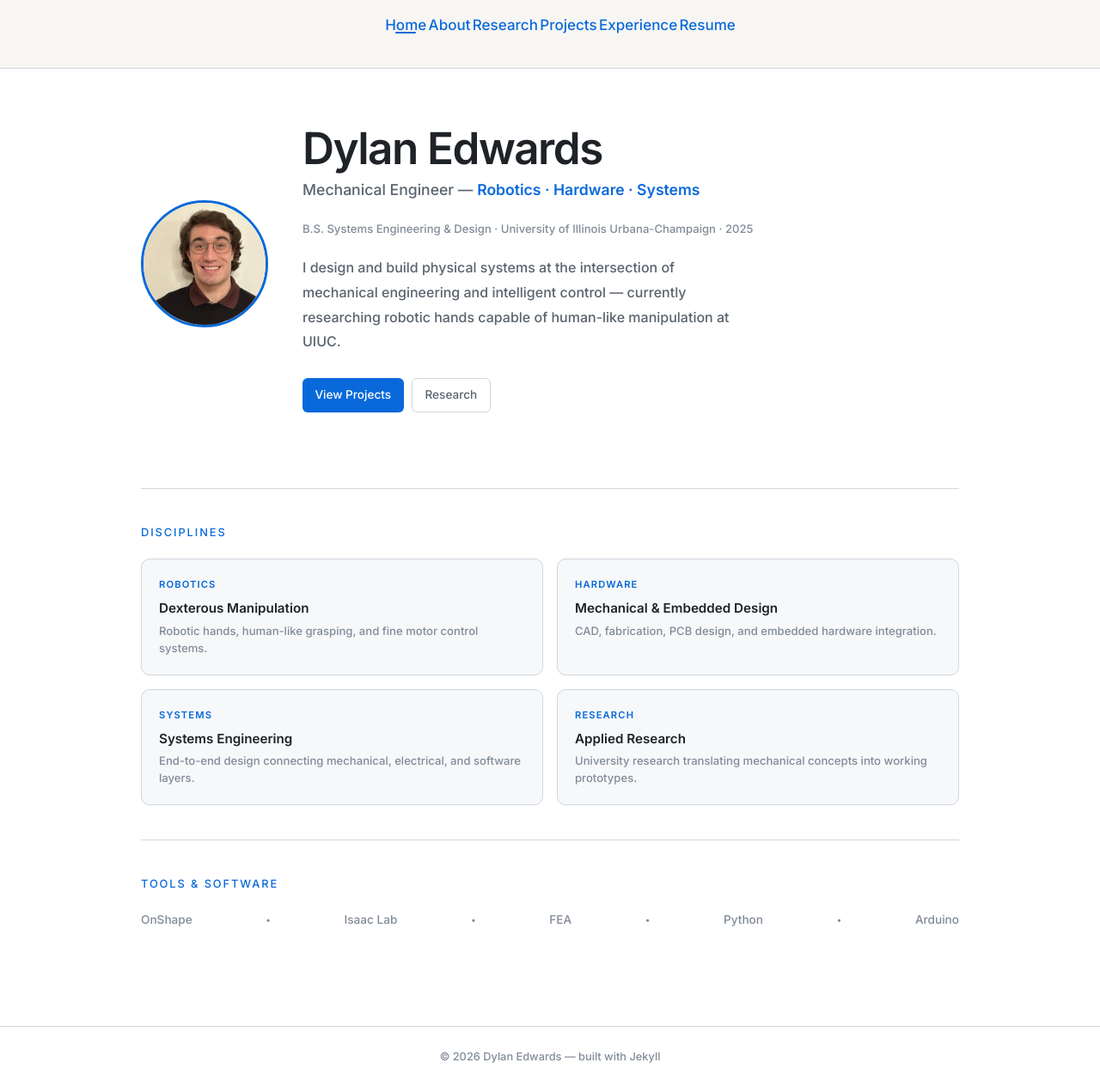
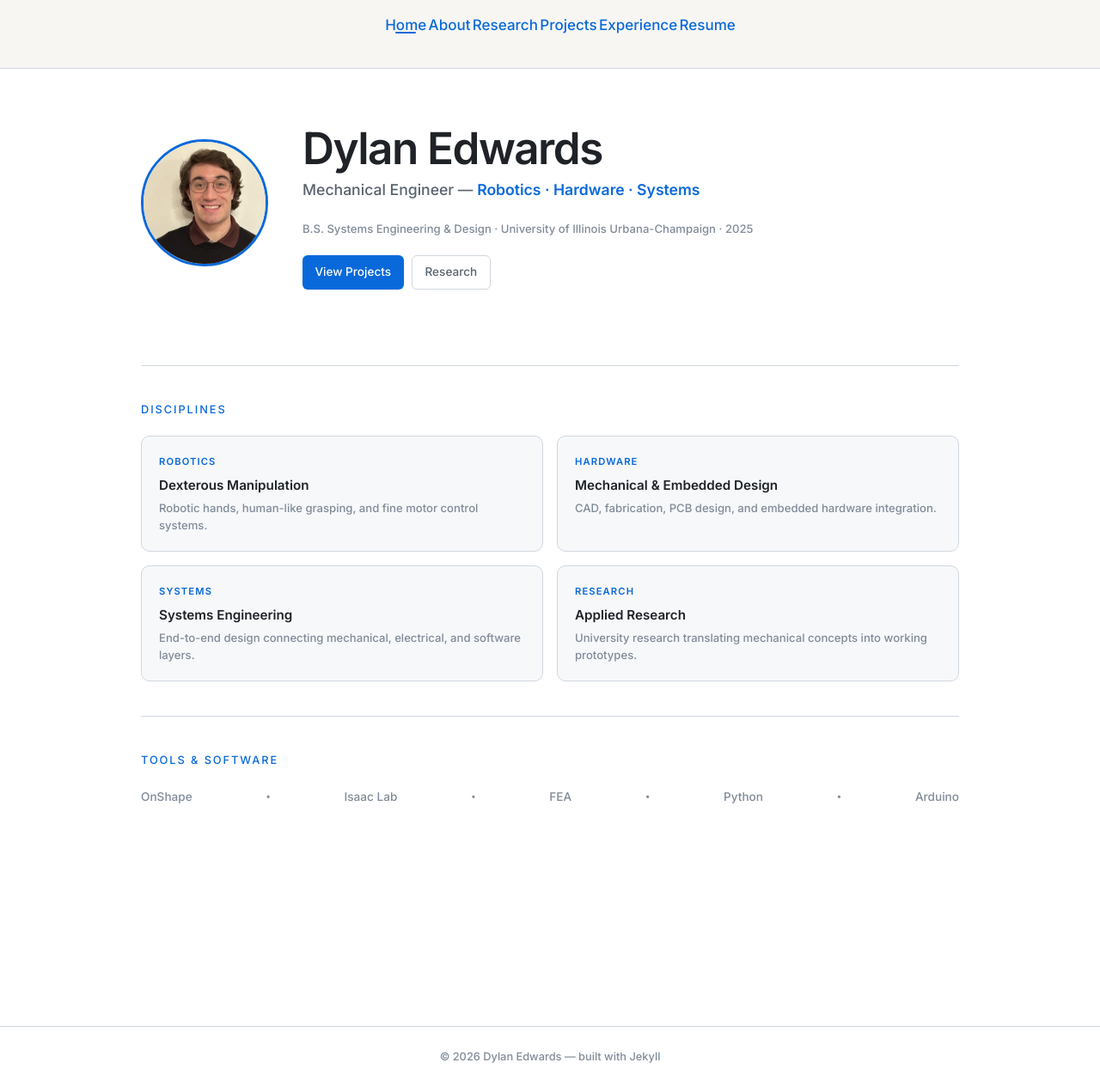
Before and after one commit to DylanEdwards02/DylanEdwards02.github.io, a Jekyll site: the page built from index.md, in a window 1280 px wide and 1265 px high. Shown: the whole window at 86% size. Built offline with Jekyll 4.4.1, drawn with Linux system fonts in a browser that asks for light colours.

Commit message:
Remove bio from index.md
Removed bio section from the hero area of the index page.

```diff
--- a/index.md
+++ b/index.md
@@ -12,9 +12,6 @@ title: Home
     Mechanical Engineer &mdash; <strong>Robotics · Hardware · Systems</strong>
     </p>
     <p style="font-size: 0.82rem; color: var(--text-3); margin-bottom: 1.25rem;">B.S. Systems Engineering & Design · University of Illinois Urbana-Champaign · 2025</p>
-    <p class="hero-bio">
-      I design and build physical systems at the intersection of mechanical engineering and intelligent control &mdash; currently researching robotic hands capable of human-like manipulation at UIUC.
-    </p>
     <div class="hero-ctas">
       <a href="/projects" class="btn btn-primary">View Projects</a>
       <a href="/research" class="btn btn-outline">Research</a>
```
